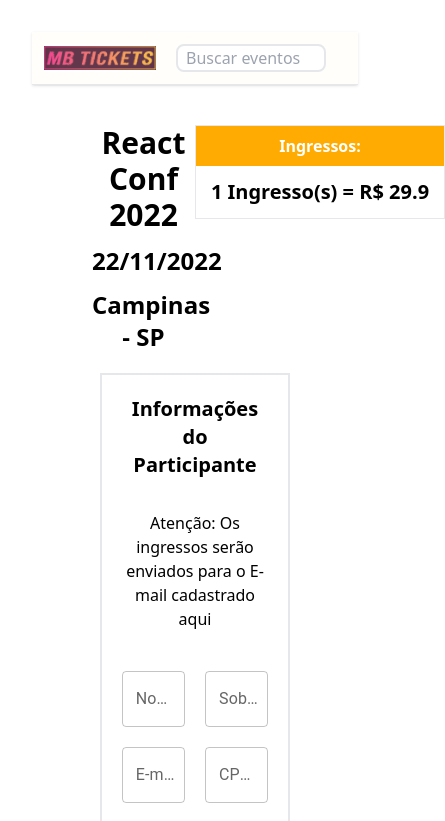
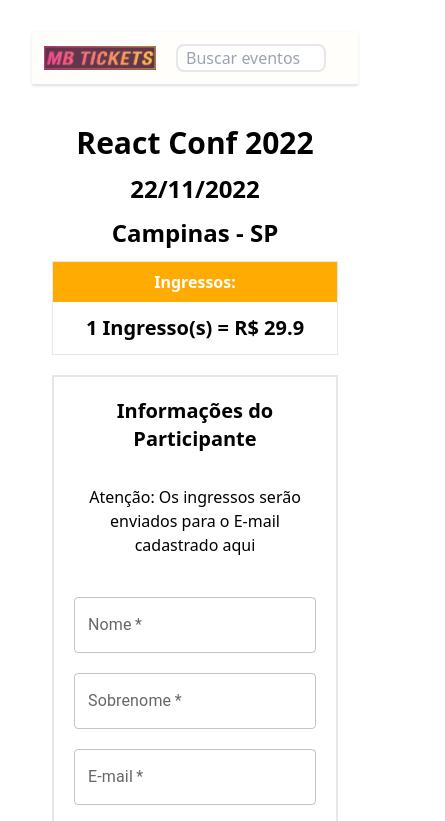
Before and after one commit to vf-jara/desafioMBLabs, a React (Vite) app: page /checkout/1/1 in a window 390 px wide. Shown: the top 821 px of the page, 445 px wide, since content can reach past the window. Built offline with nearby package versions, Linux system fonts and the light colour scheme.

Commit message:
ajustes de responsividade

```diff
--- a/src/App.jsx
+++ b/src/App.jsx
@@ -4,6 +4,7 @@ import CategoryPage from './pages/CategoryPage'
 import Checkout from './pages/Checkout'
 import Details from './pages/Details'
 import Home from './pages/Home'
+import SearchResults from './pages/SearchResults'
 
 const router = createBrowserRouter([
   {
@@ -21,6 +22,10 @@ const router = createBrowserRouter([
   {
     path: "/checkout/:id/:quantity",
     element: <Checkout />
+  },
+  {
+    path: "/search/*",
+    element: <SearchResults />
   }
 ])
 
--- a/src/components/Header/Header.jsx
+++ b/src/components/Header/Header.jsx
@@ -1,18 +1,21 @@
-import React from 'react'
-import { Link } from 'react-router-dom'
+import React, { useState } from 'react'
+import { Link, useNavigate, useSearchParams } from 'react-router-dom'
 import Logo from '../../assets/images/logo.png'
 
-/*
-*******************************
-implementar manutenção da busca
-*******************************
-*/
-const handleSubmit = e => {
-    e.preventDefault()
-
-}
 
 function Header() {
+    const [searchParams, setSearchParams] = useState('')
+    const navigate = useNavigate()
+
+    const handleSubmit = e => {
+        e.preventDefault()
+        navigate(`/search/?=${searchParams}`)
+
+    }
+    const handleChange = (e) => {
+        setSearchParams(e.target.value)
+    }
+    console.log(searchParams)
     return (
         <div id='mainHeader' className='w-full flex flex-1 border-b p-3 bg-[rgba(255,255,255,0.6)] shadow backdrop-blur-sm'>
             <div className=' bg-white flex justify-center items-center w-28 md:w-40'>
@@ -24,7 +27,12 @@ function Header() {
             </div>
             <div className='flex flex-1'>
                 <form onSubmit={handleSubmit} className='flex w-full lg:justify-center lg:pr-40'>
-                    <input className='flex w-full md:w-1/2 px-2 border-2 mx-5 rounded-lg focus:outline-[rgba(249,191,76,1)] outline-offset-0' type="search" placeholder="Buscar eventos" />
+                    <input
+                        className='flex w-full md:w-1/2 px-2 border-2 mx-5 rounded-lg focus:outline-[rgba(249,191,76,1)] outline-offset-0'
+                        type="search"
+                        placeholder="Buscar eventos"
+                        value={searchParams}
+                        onChange={handleChange} />
                 </form>
             </div>
         </div>
--- a/src/pages/Checkout.jsx
+++ b/src/pages/Checkout.jsx
@@ -1,11 +1,12 @@
 import { Backdrop, MenuItem, Modal, TextField } from '@mui/material'
 import React, { useEffect, useState } from 'react'
-import { Link, Navigate, useParams } from 'react-router-dom'
+import { Link, Navigate, useNavigate, useParams } from 'react-router-dom'
 import Layout from '../components/Layout/Layout'
 import { getData } from '../data'
 
 function Checkout() {
     const product = useParams()
+    const navigate = useNavigate()
 
     const [open, setOpen] = useState(false)
     const [details, setDetails] = useState([])
@@ -106,6 +107,7 @@ function Checkout() {
 
     const handleClose = (e) => {
         setOpen(false)
+        navigate("/")
     }
 
     useEffect(() => {
@@ -125,8 +127,8 @@ function Checkout() {
         <Layout>
             <div className='w-full flex justify-center'>
                 <div className='w-full h-full flex flex-col gap-5 max-w-[1100px] py-10 px-5 bg-white'>
-                    <div className='flex w-full justify-around px-10'>
-                        <div className='max-w-[50%] text-2xl flex flex-col gap-3 font-semibold'>
+                    <div className='flex flex-col gap-3 md:flex-row w-full justify-around md:px-10'>
+                        <div className='md:max-w-[50%] text-2xl flex flex-col gap-3 font-semibold'>
 
                             <div className=''>
                                 <h2 className='text-3xl font-bold'>{details.title}</h2>
@@ -152,7 +154,7 @@ function Checkout() {
                         </div>
 
                     </div>
-                    <div className='w-2/3 m-auto border'>
+                    <div className='md:w-2/3 m-auto border'>
                         <form className='border p-5 flex flex-col gap-5' onSubmit={handleSubmit}>
                             <p className='text-xl font-semibold mb-3'>
                                 Informações do Participante
@@ -160,7 +162,7 @@ function Checkout() {
                             <p>
                                 Atenção: Os ingressos serão enviados para o E-mail cadastrado aqui
                             </p>
-                            <div className='flex mt-5 gap-5'>
+                            <div className='flex flex-col md:flex-row mt-5 gap-5'>
 
                                 <TextField
                                     label="Nome"
@@ -177,7 +179,7 @@ function Checkout() {
                                     value={data.surname}
                                     onChange={handleSurname} />
                             </div>
-                            <div className='flex gap-5'>
+                            <div className='flex flex-col md:flex-row gap-5'>
                                 <TextField
                                     label="E-mail"
                                     required
@@ -194,7 +196,7 @@ function Checkout() {
                                 />
                             </div>
                             <TextField
-                                className='w-1/2'
+                                className='md:w-1/2'
                                 label="Gênero"
                                 required
                                 select
@@ -287,8 +289,8 @@ function Checkout() {
                     timeout: 500,
                 }}
             >
-                <div className='absolute w-2/5 bg-white rounded-lg shadow-lg p-8 flex gap-4 flex flex-col items-center'>
-                    <p className="text-2xl font-bold"> 🎉 Obrigado por sua compra! 🎉</p>
+                <div className='absolute w-[90%] md:w-2/5 bg-white rounded-lg shadow-lg p-8 flex gap-4 flex flex-col items-center'>
+                    <p className=" text-center text-2xl font-bold"> 🎉 Obrigado por sua compra! 🎉</p>
 
                     <p className='text-center'>Em instantes seu ingresso e os dados de sua compra serão enviados para o email cadastrado:</p>
                     <p className='font-bold'>{data.email}</p>
--- a/src/pages/Details.jsx
+++ b/src/pages/Details.jsx
@@ -64,7 +64,7 @@ function Details() {
                                 </div>
                             </div>
                             <div className=' w-full md:w-1/2 flex flex-col items-center my-10 justify-center'>
-                                <div className='border w-1/2'>
+                                <div className='border md:w-1/2'>
                                     <div className='text-white bg-[#ffab02] px-3 py-2'>
                                         <span>Ingressos:</span>
                                     </div>
--- a/src/pages/Home.jsx
+++ b/src/pages/Home.jsx
@@ -44,7 +44,7 @@ function Home() {
                         <div className="w-full min-h-[350px] bg-destaque bg-cover bg-bottom rounded-xl grid place-content-center">
 
                             <div className=''>
-                                <p className='text-white text-6xl font-bold'>Confira nossos eventos de Reveillon</p>
+                                <p className='text-white p-3 text-4xl md:text-6xl font-bold'>Confira nossos eventos de Reveillon</p>
                             </div>
 
                         </div>
--- /dev/null
+++ b/src/pages/SearchResults.jsx
@@ -0,0 +1,16 @@
+import React from 'react'
+import { useParams } from 'react-router-dom'
+import Layout from '../components/Layout/Layout'
+
+function SearchResults() {
+    const page = useParams()
+    console.log(page)
+    return (
+        <Layout>
+            <div>SearchResults</div>
+
+        </Layout>
+    )
+}
+
+export default SearchResults
```
